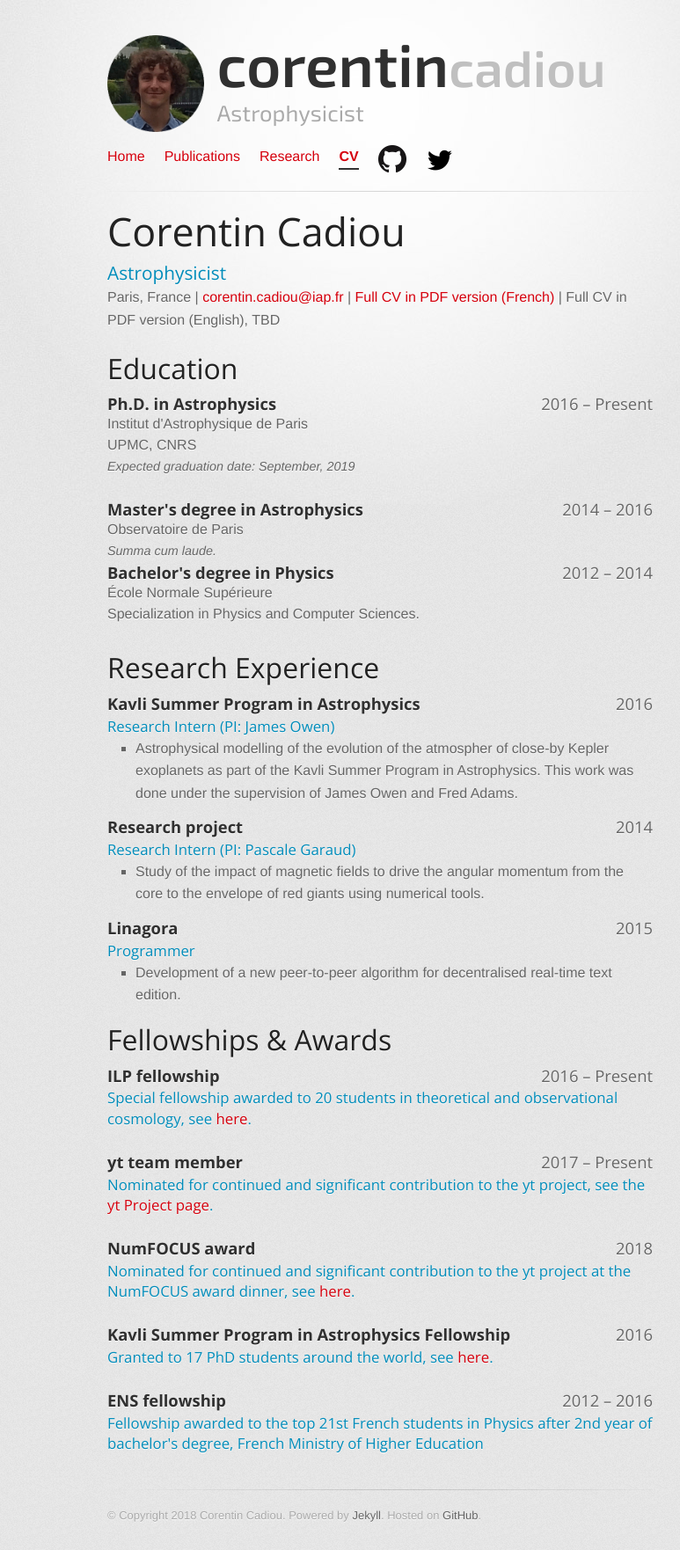
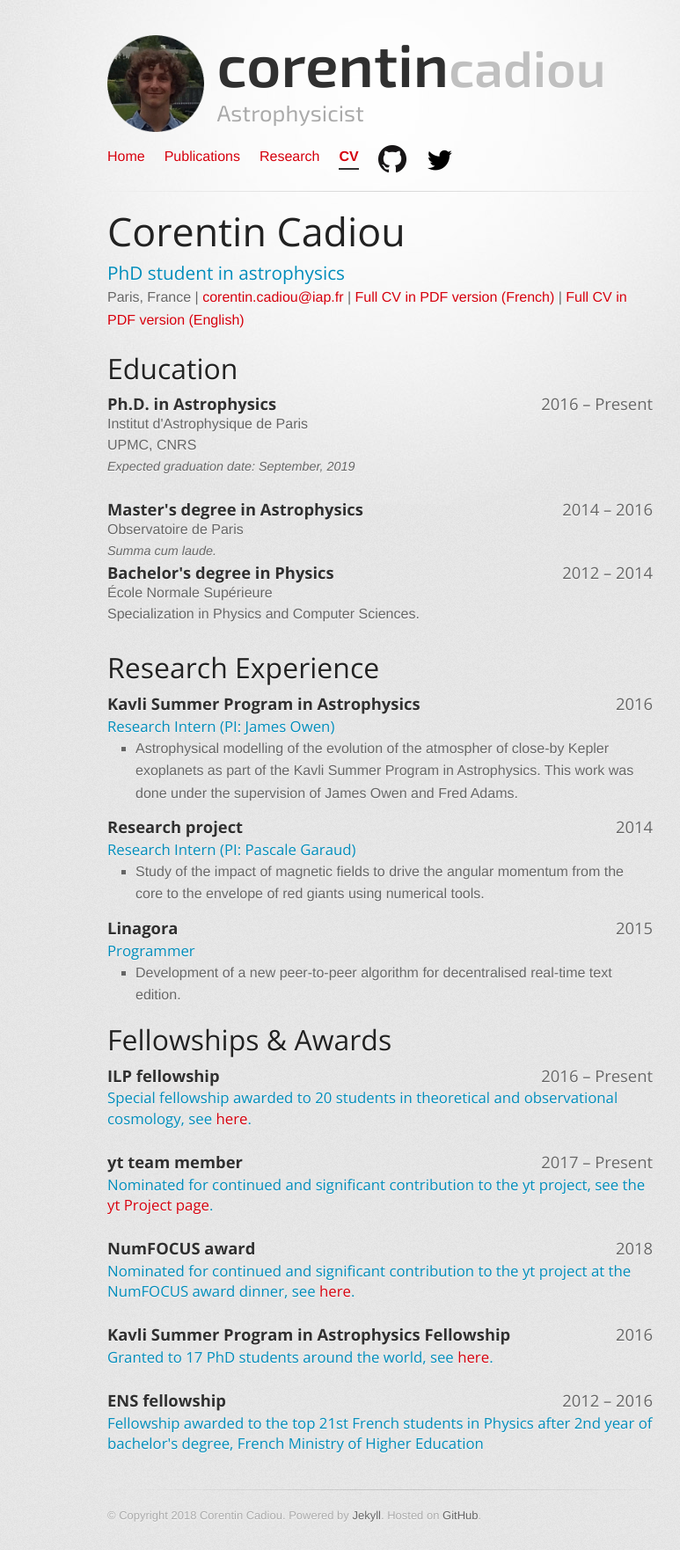
Before and after one commit to cphyc/cphyc.github.io, a Jekyll site: the page built from cv/index.html, in a window 1280 px wide. Shown: the whole page at 88% size, without its empty margins (208-981 px from the left). Built offline with Jekyll 4.4.1, drawn with Linux system fonts in a browser that asks for light colours.

Commit message:
Update CV

```diff
--- a/cv/index.html
+++ b/cv/index.html
@@ -7,12 +7,12 @@ description: My CV
 
 <section id="contact-information" itemscope itemtype="http://data-vocabulary.org/Person">
   <h1 itemprop="name">Corentin Cadiou</h1>
-  <h3 itemprop="title">Astrophysicist</h3>
+  <h3 itemprop="title">PhD student in astrophysics</h3>
   <p>
     <span itemprop="address"><span itemprop="locality">Paris</span>, <span itemprop="region">France</span></span> |
     <a itemprop="email" href="mailto:corentin.cadiou@iap.fr">corentin.cadiou@iap.fr</a> |
     <a href="{{site.url}}/cv/cv.pdf" target="_blank">Full CV in PDF version (French)</a> |
-    Full CV in PDF version (English), TBD
+    <a href="{{site.url}}/cv/cv_en.pdf" target="_blank">Full CV in PDF version (English)</a>
   </p>
 </section>
 
```
Also changed, not shown: 1 other file.
